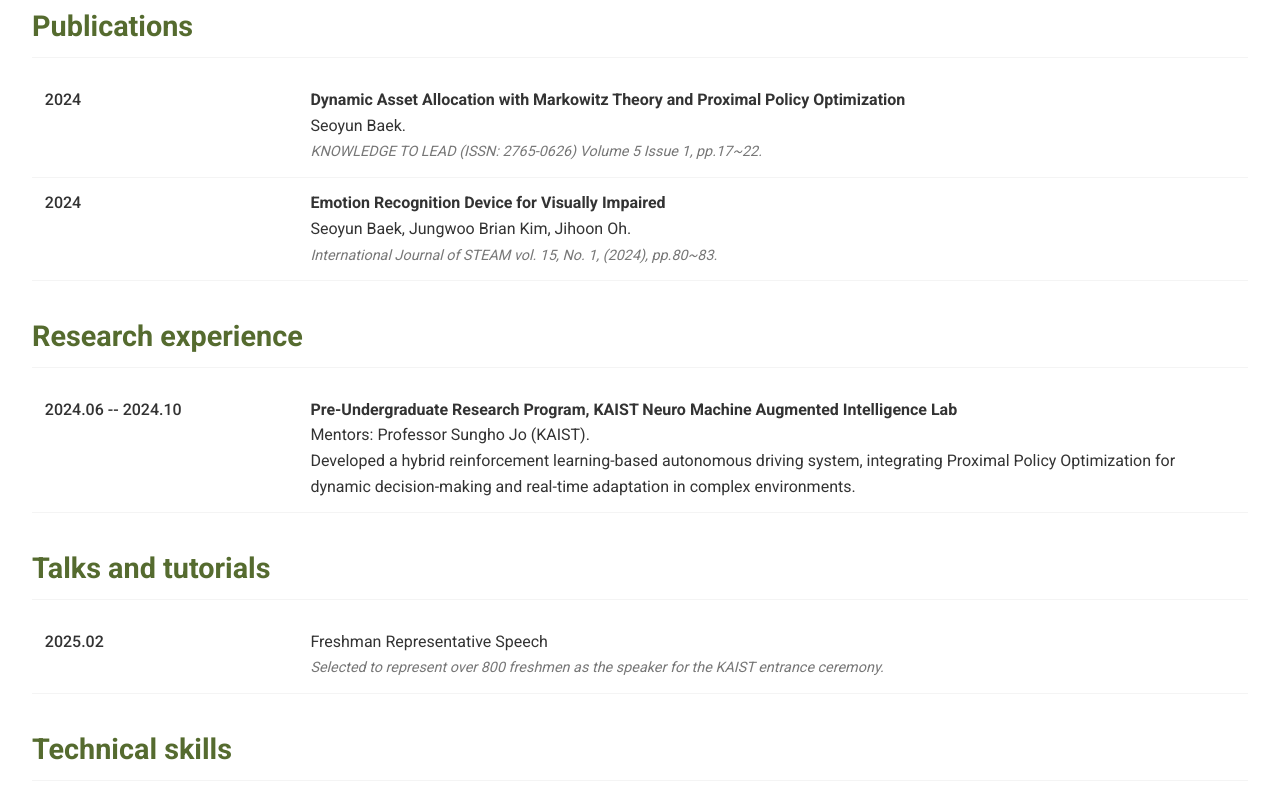
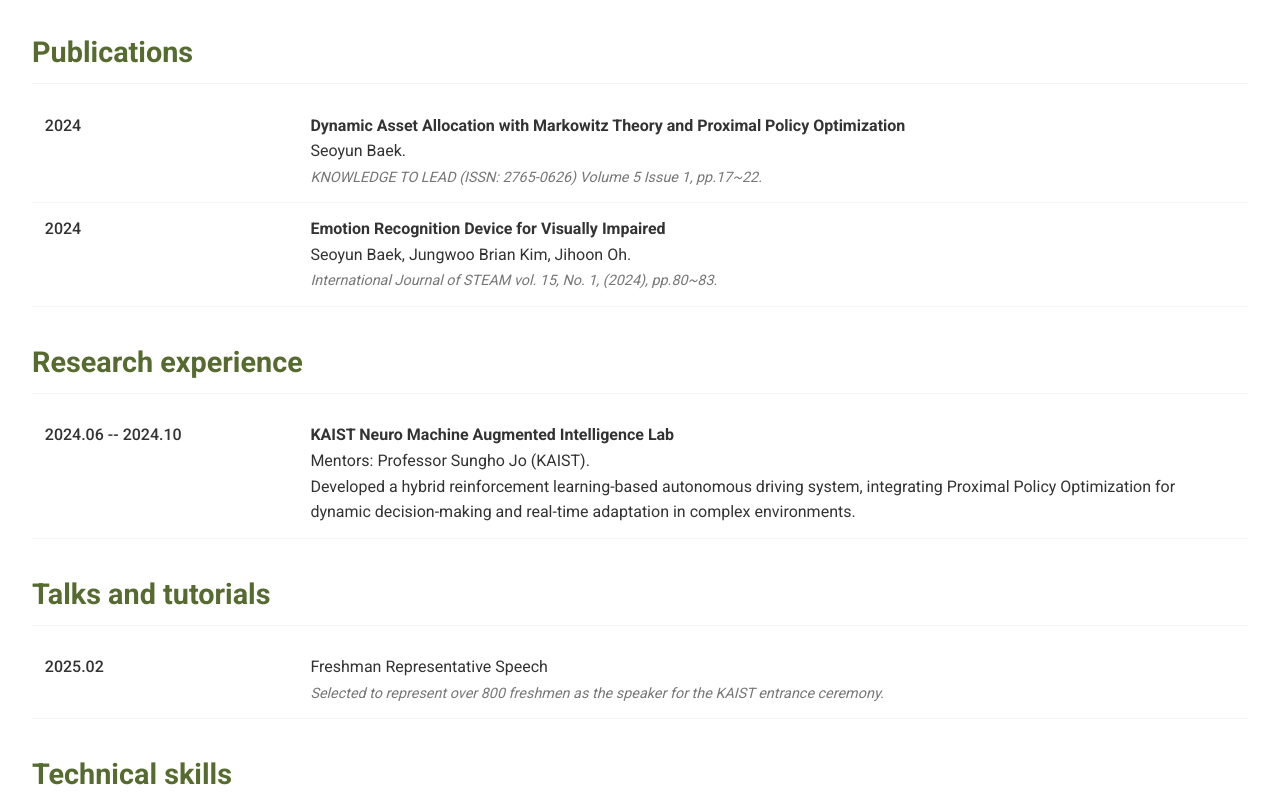
Before and after one commit to qortjdbs/qortjdbs.github.io, a plain HTML site: page index.html in a window 1280 px wide. Shown: the part 1227-2029 px from the top of the page. Drawn offline with Linux system fonts and the light colour scheme; a web font is replaced by a local one.

Commit message:
Update index.html

```diff
--- a/index.html
+++ b/index.html
@@ -122,6 +122,7 @@
     <section class="contact-info">
         <h1>Seoyun Baek</h1>
         <p><a href="mailto:ican0534@kaist.ac.kr">ican0534@kaist.ac.kr</a><br>
+        <a href="https://www.linkedin.com/in/seoyun-baek/" target="_blank" rel="noopener noreferrer">LinkedIn Profile</a><br>
            Citizenship: South Korea</p>
     </section>
 
@@ -229,7 +230,7 @@
             <tr>
                 <th>2024.06 -- 2024.10</th>
                 <td>
-                    <strong>Pre-Undergraduate Research Program, KAIST Neuro Machine Augmented Intelligence Lab</strong><br>
+                    <strong>KAIST Neuro Machine Augmented Intelligence Lab</strong><br>
                     Mentors: Professor Sungho Jo (KAIST).<br>
                     Developed a hybrid reinforcement learning-based autonomous driving system, integrating Proximal Policy Optimization for dynamic decision-making and real-time adaptation in complex environments.
                 </td>
```
